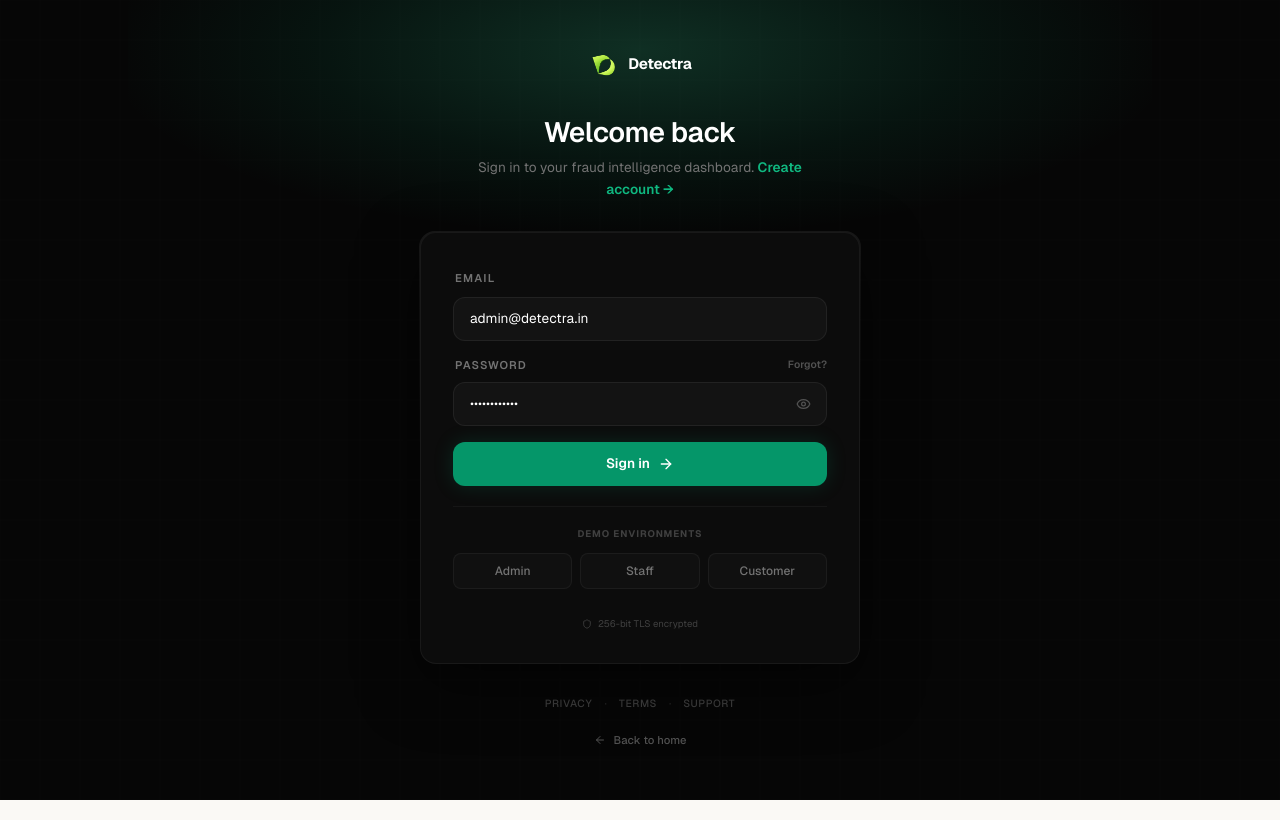
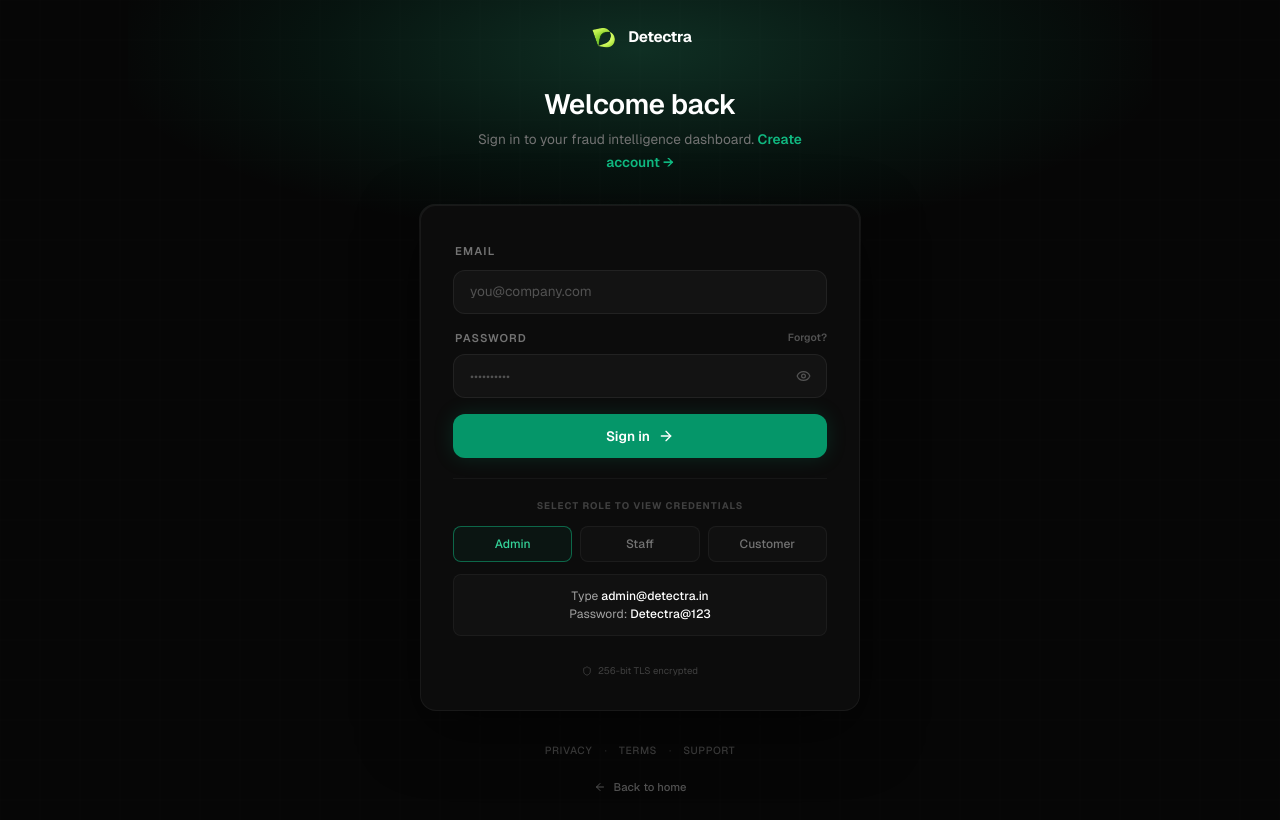
Before and after one commit to pranavgawaii/Detectra-fraud-detection, a Next.js app in the folder frontend/: page /login in a window 1280 px wide. Both pictures are taken after a click on the button "Admin". Built offline with nearby package versions, Linux system fonts and the light colour scheme; no server answers.

Commit message:
feat: change demo buttons to selectors showing role credentials

```diff
--- a/frontend/src/app/login/page.tsx
+++ b/frontend/src/app/login/page.tsx
@@ -15,6 +15,7 @@ export default function LoginPage() {
   const [showPass, setShowPass] = useState(false);
   const [loading, setLoading] = useState(false);
   const [error, setError] = useState("");
+  const [selectedDemo, setSelectedDemo] = useState<string | null>(null);
 
   const handleLogin = async (e: React.FormEvent) => {
     e.preventDefault();
@@ -35,15 +36,11 @@ export default function LoginPage() {
     }
   };
 
-  const handleDemoFill = (demoType: string) => {
-    let targetEmail = "demo@detectra.in";
-    if (demoType === 'admin') targetEmail = "admin@detectra.in";
-    else if (demoType === 'staff') targetEmail = "staff@detectra.in";
-    else if (demoType === 'customer') targetEmail = "customer@detectra.in";
-
-    setEmail(targetEmail);
-    setPass("Detectra@123");
+  const handleDemoSelect = (demoType: string) => {
+    setSelectedDemo(demoType);
     setError("");
+    setEmail("");
+    setPass("");
   };
 
   return (
@@ -131,24 +128,44 @@ export default function LoginPage() {
 
         {/* Demo Access */}
         <div className="pt-5 border-t border-neutral-800/40">
-          <p className="text-[0.6rem] font-bold uppercase tracking-widest text-neutral-700 mb-3 text-center">Demo Environments</p>
+          <p className="text-[0.6rem] font-bold uppercase tracking-widest text-neutral-700 mb-3 text-center">Select Role to View Credentials</p>
           <div className="grid grid-cols-3 gap-2">
             {[
-              { label: "Admin", type: "admin" },
-              { label: "Staff", type: "staff" },
-              { label: "Customer", type: "customer" },
+              { label: "Admin", type: "admin", email: "admin@detectra.in" },
+              { label: "Staff", type: "staff", email: "staff@detectra.in" },
+              { label: "Customer", type: "customer", email: "customer@detectra.in" },
             ].map((demo) => (
               <button
                 key={demo.type}
                 type="button"
-                onClick={() => handleDemoFill(demo.type)}
+                onClick={() => handleDemoSelect(demo.type)}
                 disabled={loading}
-                className="h-9 bg-white/[0.02] border border-neutral-800/60 text-neutral-500 font-medium text-[0.75rem] rounded-lg transition-all hover:bg-white/[0.05] hover:border-neutral-700 hover:text-neutral-300 active:scale-[0.97] disabled:opacity-50"
+                className={`h-9 border font-medium text-[0.75rem] rounded-lg transition-all active:scale-[0.97] disabled:opacity-50 ${
+                  selectedDemo === demo.type
+                    ? "bg-emerald-500/[0.05] border-emerald-500/50 text-emerald-400"
+                    : "bg-white/[0.02] border-neutral-800/60 text-neutral-500 hover:bg-white/[0.05] hover:border-neutral-700 hover:text-neutral-300"
+                }`}
               >
                 {demo.label}
               </button>
             ))}
           </div>
+
+          <AnimatePresence>
+            {selectedDemo && (
+              <motion.div
+                initial={{ opacity: 0, height: 0 }}
+                animate={{ opacity: 1, height: "auto" }}
+                exit={{ opacity: 0, height: 0 }}
+                className="mt-3 overflow-hidden"
+              >
+                <div className="p-3 rounded-lg bg-neutral-900/50 border border-neutral-800/60 text-[0.75rem] text-neutral-400 text-center">
+                  Type <span className="text-white font-medium select-all">{selectedDemo}@detectra.in</span><br/>
+                  Password: <span className="text-white font-medium select-all">Detectra@123</span>
+                </div>
+              </motion.div>
+            )}
+          </AnimatePresence>
         </div>
 
         {/* Security badge */}
```
